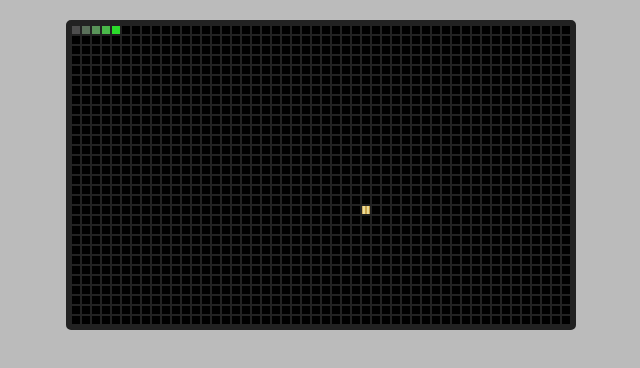
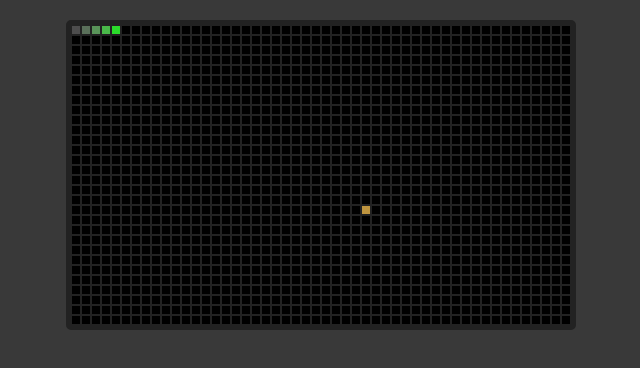
Before and after one commit to lanelps/snake-game, a plain HTML site: page snake.html in a window 1280 px wide. Shown: the whole page, without its empty margins (319-959 px from the left). Drawn offline with Linux system fonts and the light colour scheme.

Commit message:
Update snake.css and snake.js

```diff
--- a/snake.css
+++ b/snake.css
@@ -10,7 +10,7 @@ body {
 
 body {
   padding: 20px;
-  background-color: rgb(187, 187, 187);
+  background-color: rgb(57, 57, 57);
 }
 
 #board {
@@ -26,7 +26,7 @@ body {
 
 .pixel {
   position: absolute;
-  border: 1px solid rgb(34, 34, 34);
+  border: .5px solid rgb(34, 34, 34);
   font-size: 8px;
   text-align: center;
 }
--- a/snake.js
+++ b/snake.js
@@ -11,7 +11,7 @@ const COLORS = {
     END: [255, 255, 255, 0.3],
   },
   BOARD: [0, 0, 0, 0],
-  FOOD: `linear-gradient(to right, #BF953F, #FCF6BA, #B38728, #FBF5B7, #AA771C)`,
+  FOOD: `#BF953F`,
 };
 
 const KEYS = {
```
